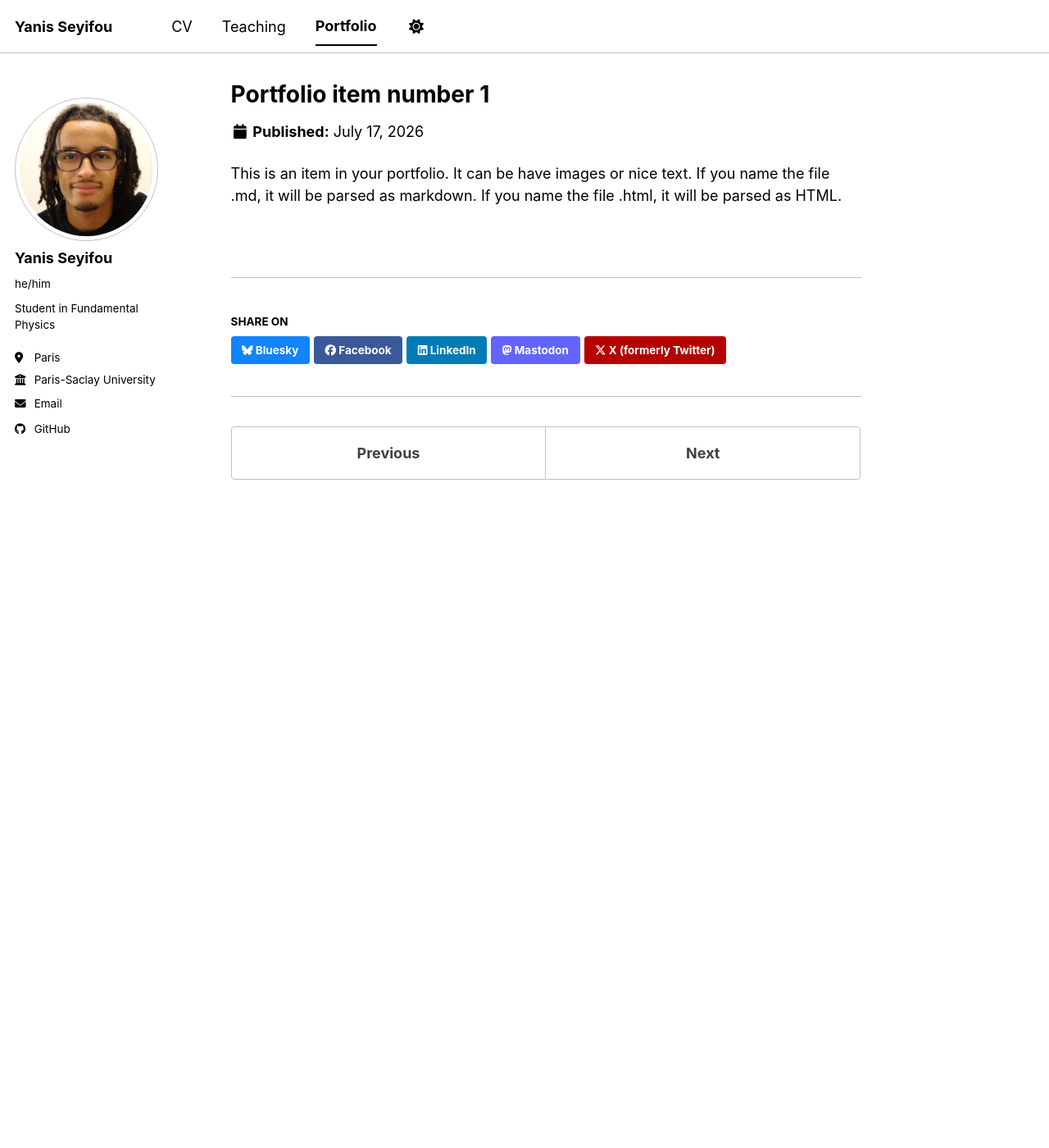
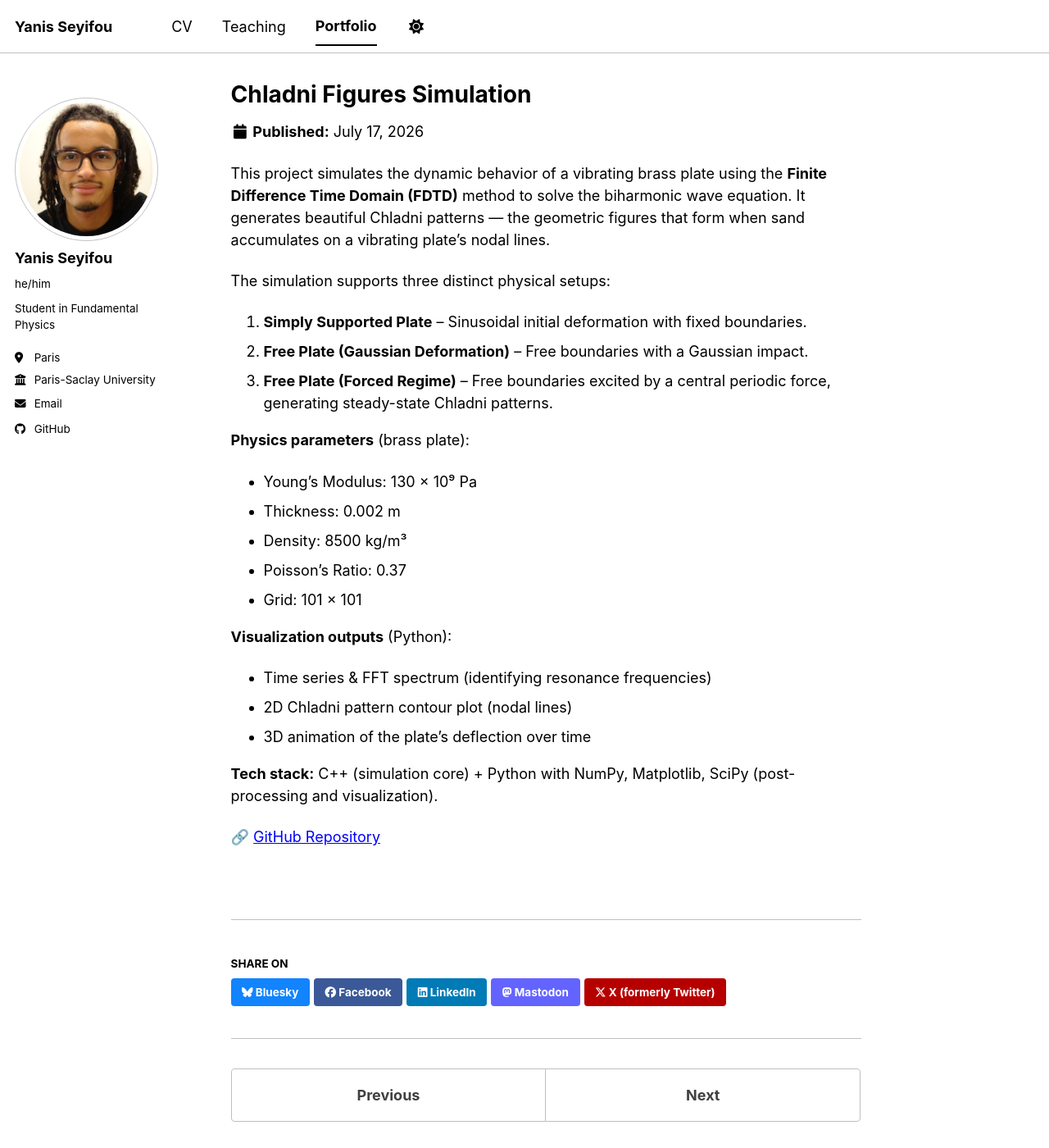
Before and after one commit to yseyifou/yseyifou.github.io, a Jekyll site: the page built from _portfolio/portfolio-1.md, in a window 1280 px wide and 1400 px high. Shown: the whole window at 82% size. Built offline with Jekyll 4.4.1, drawn with Linux system fonts in a browser that asks for light colours; a style sheet for code colours, icons or effects is not loaded.

Commit message:
Revise portfolio item to Chladni Figures Simulation
Updated portfolio item to reflect a new project on Chladni Figures Simulation, including detailed descriptions of the simulation, physical setups, parameters, visualization outputs, and tech stack.

```diff
--- a/_portfolio/portfolio-1.md
+++ b/_portfolio/portfolio-1.md
@@ -1,7 +1,29 @@
 ---
-title: "Portfolio item number 1"
-excerpt: "Short description of portfolio item number 1<br/><img src='/images/500x300.png'>"
+title: "Chladni Figures Simulation"
+excerpt: "Numerical simulation of vibrating plates and Chladni figures using C++ and Python.<br/><img src='/images/500x300.png'>"
 collection: portfolio
 ---
 
-This is an item in your portfolio. It can be have images or nice text. If you name the file .md, it will be parsed as markdown. If you name the file .html, it will be parsed as HTML.
+This project simulates the dynamic behavior of a vibrating brass plate using the **Finite Difference Time Domain (FDTD)** method to solve the biharmonic wave equation. It generates beautiful Chladni patterns — the geometric figures that form when sand accumulates on a vibrating plate's nodal lines.
+
+The simulation supports three distinct physical setups:
+
+1. **Simply Supported Plate** – Sinusoidal initial deformation with fixed boundaries.
+2. **Free Plate (Gaussian Deformation)** – Free boundaries with a Gaussian impact.
+3. **Free Plate (Forced Regime)** – Free boundaries excited by a central periodic force, generating steady-state Chladni patterns.
+
+**Physics parameters** (brass plate):
+- Young's Modulus: 130 × 10⁹ Pa
+- Thickness: 0.002 m
+- Density: 8500 kg/m³
+- Poisson's Ratio: 0.37
+- Grid: 101 × 101
+
+**Visualization outputs** (Python):
+- Time series & FFT spectrum (identifying resonance frequencies)
+- 2D Chladni pattern contour plot (nodal lines)
+- 3D animation of the plate's deflection over time
+
+**Tech stack:** C++ (simulation core) + Python with NumPy, Matplotlib, SciPy (post-processing and visualization).
+
+🔗 [GitHub Repository](https://github.com/yseyifou/Chladni-Figures)
```
